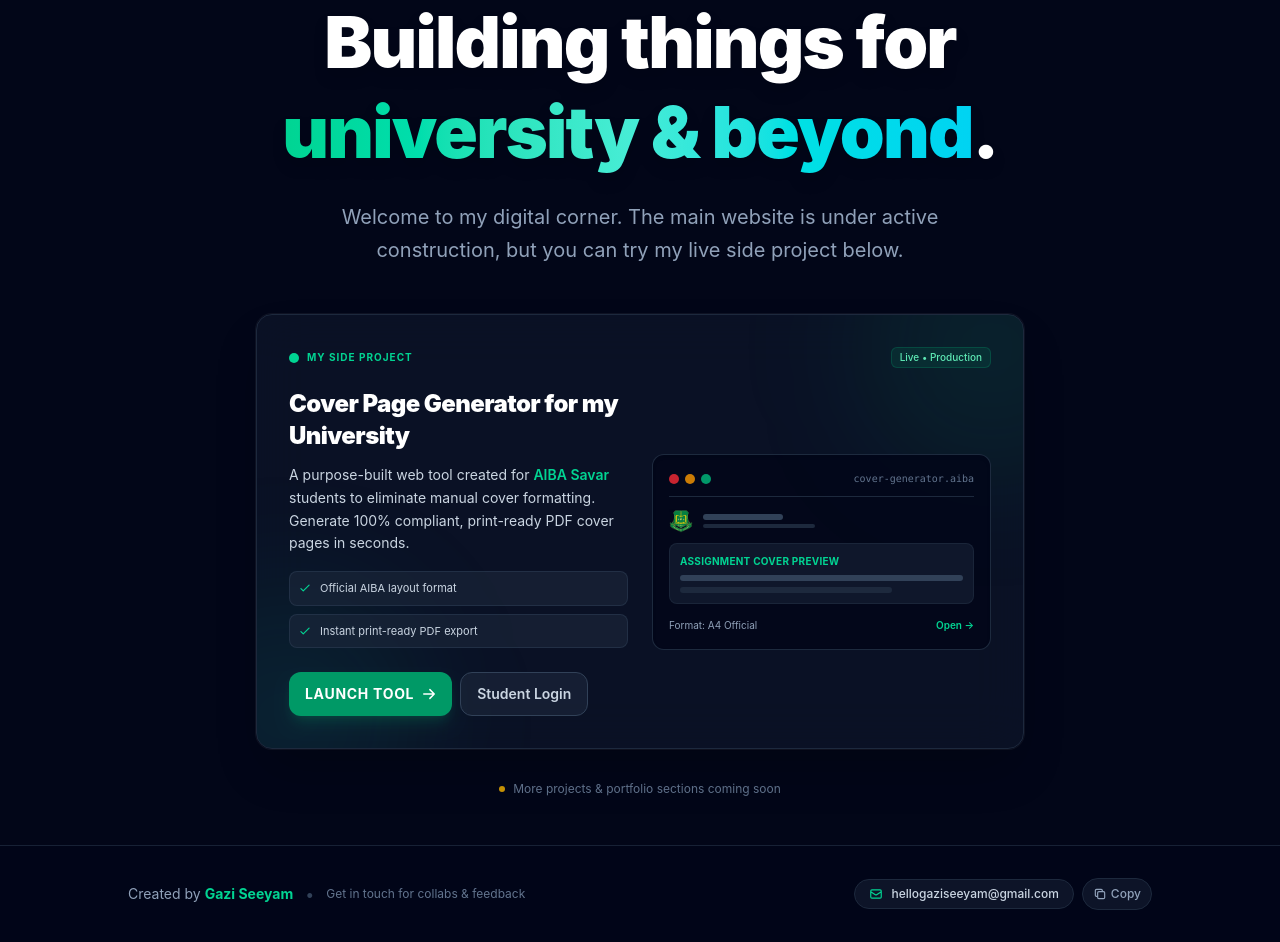
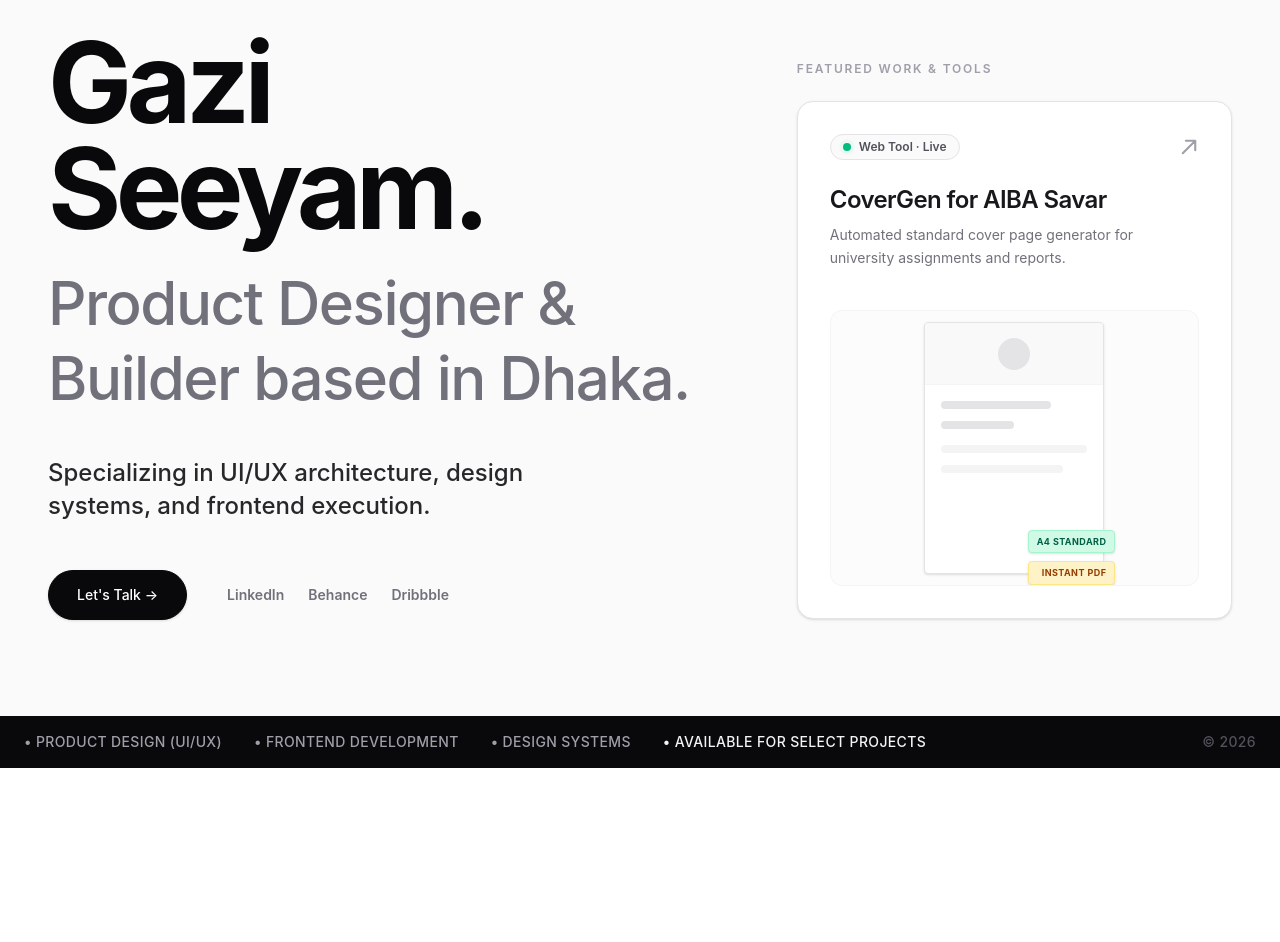
Before and after one commit to gaziseeyam48/aiba-cover-gen, a React (Vite) app: page / in a window 1280 px wide. Shown: the part 160-1102 px from the top of the page. After the commit the page ends 928 px from the top, so only its background shows below. Built offline with nearby package versions, Linux system fonts and the light colour scheme; what @react-pdf/renderer would draw is missing.

Commit message:
Landing page redesigned

```diff
--- a/src/App.jsx
+++ b/src/App.jsx
@@ -180,67 +180,7 @@
   </footer>
 );
 
-// --- LANDING PAGE SPECIFIC FOOTER ---
-const LandingFooter = () => {
-  const [copied, setCopied] = useState(false);
-
-  const handleCopyEmail = () => {
-    navigator.clipboard.writeText('hellogaziseeyam@gmail.com');
-    setCopied(true);
-    setTimeout(() => setCopied(false), 2000);
-  };
-
-  return (
-    <footer className="mt-auto border-t border-slate-800/80 bg-slate-950/80 py-8 px-4 sm:px-6">
-      <div className="mx-auto max-w-5xl flex flex-col sm:flex-row items-center justify-between gap-4 text-center sm:text-left">
-        <div className="flex flex-col sm:flex-row items-center gap-2 sm:gap-3">
-          <p className="text-sm text-slate-400">
-            Created by{' '}
-            <a
-              href="https://gaziseeyam.info"
-              target="_blank"
-              rel="noopener noreferrer"
-              className="font-bold text-emerald-400 hover:text-emerald-300 transition-colors hover:underline"
-            >
-              Gazi Seeyam
-            </a>
-          </p>
-          <span className="hidden sm:inline text-slate-700">&bull;</span>
-          <span className="text-xs text-slate-500">Get in touch for collabs &amp; feedback</span>
-        </div>
-
-        <div className="flex items-center gap-2">
-          <a
-            href="mailto:hellogaziseeyam@gmail.com"
-            className="inline-flex items-center gap-2 rounded-full border border-slate-800 bg-slate-900/90 px-3.5 py-1.5 text-xs font-medium text-slate-300 transition-all hover:border-emerald-500/50 hover:bg-slate-800 hover:text-emerald-300"
-          >
-            <svg className="h-3.5 w-3.5 text-emerald-400" fill="none" viewBox="0 0 24 24" stroke="currentColor" strokeWidth="2">
-              <path strokeLinecap="round" strokeLinejoin="round" d="M3 8l7.89 5.26a2 2 0 002.22 0L21 8M5 19h14a2 2 0 002-2V7a2 2 0 00-2-2H5a2 2 0 00-2 2v10a2 2 0 002 2z" />
-            </svg>
-            <span>hellogaziseeyam@gmail.com</span>
-          </a>
-          <button
-            type="button"
-            onClick={handleCopyEmail}
-            title={copied ? "Copied to clipboard" : "Copy email address"}
-            className="inline-flex items-center justify-center h-8 px-2.5 rounded-full border border-slate-800 bg-slate-900/90 text-xs font-medium text-slate-400 transition-all hover:border-emerald-500/50 hover:bg-slate-800 hover:text-emerald-300 active:scale-95"
-          >
-            {copied ? (
-              <span className="text-emerald-400 font-semibold">Copied!</span>
-            ) : (
-              <span className="flex items-center gap-1">
-                <svg className="h-3.5 w-3.5 text-slate-400" fill="none" viewBox="0 0 24 24" stroke="currentColor" strokeWidth="2">
-                  <path strokeLinecap="round" strokeLinejoin="round" d="M8 16H6a2 2 0 01-2-2V6a2 2 0 012-2h8a2 2 0 012 2v2m-6 12h8a2 2 0 002-2v-8a2 2 0 00-2-2h-8a2 2 0 00-2 2v8a2 2 0 002 2z" />
-                </svg>
-                <span>Copy</span>
-              </span>
-            )}
-          </button>
-        </div>
-      </div>
-    </footer>
-  );
-};
+
 
 // --- STEP 1: LOGIN ---
 const Login = () => {
@@ -1953,148 +1893,131 @@
 const LandingPage = () => {
   const navigate = useNavigate();
   return (
-    <div className="min-h-screen bg-slate-950 text-slate-100 flex flex-col selection:bg-emerald-500 selection:text-slate-950 overflow-x-hidden">
-      {/* Top Under Construction Notice Bar */}
-      <div className="border-b border-amber-500/20 bg-amber-500/10 px-4 py-3 text-center text-sm font-medium text-amber-300 backdrop-blur-sm">
-        <div className="mx-auto flex max-w-6xl items-center justify-center gap-2">
-          <span className="flex h-2.5 w-2.5 rounded-full bg-amber-400 animate-ping" />
-          <span className="font-bold uppercase tracking-wider text-xs bg-amber-500/20 px-2 py-0.5 rounded border border-amber-500/30 text-amber-200 shadow-[0_0_10px_rgba(245,158,11,0.2)]">
-            Under Construction
-          </span>
-          <span className="text-slate-300">
-            This website is currently being built. Check out my featured side project below!
+    <div className="min-h-screen bg-zinc-50 text-zinc-950 font-sans selection:bg-zinc-950 selection:text-zinc-50 flex flex-col">
+      {/* Header */}
+      <header className="w-full px-6 py-6 md:px-12 md:py-8 flex items-center justify-between border-b border-zinc-200/50">
+        <div className="text-xl font-bold tracking-tighter">gaziseeyam.</div>
+        <div className="flex items-center gap-3 text-sm font-medium text-zinc-500">
+          <span className="hidden sm:inline">Live in Dhaka (GMT+6)</span>
+          <span className="relative flex h-2.5 w-2.5">
+            <span className="animate-ping absolute inline-flex h-full w-full rounded-full bg-emerald-400 opacity-75"></span>
+            <span className="relative inline-flex rounded-full h-2.5 w-2.5 bg-emerald-500"></span>
           </span>
         </div>
-      </div>
-
-      <main className="flex-1 flex flex-col items-center justify-center px-4 py-12 sm:px-6 lg:px-8 w-full">
-        {/* Main Hero Header */}
-        <div className="w-full max-w-4xl text-center space-y-6 mb-12">
-          <div className="inline-flex items-center gap-2 rounded-full border border-amber-500/40 bg-amber-500/10 px-5 py-2 text-sm font-semibold text-amber-300 shadow-[0_0_20px_rgba(245,158,11,0.15)]">
-            <span className="h-2 w-2 rounded-full bg-amber-400 animate-pulse" />
-            🚧 Portfolio Under Construction
-          </div>
-
-          <h1 className="text-5xl sm:text-7xl font-black tracking-tight text-white leading-tight drop-shadow-xl">
-            Building things for <br className="hidden sm:inline" />
-            <span className="bg-gradient-to-r from-emerald-400 via-teal-300 to-cyan-400 bg-clip-text text-transparent">
-              university & beyond
-            </span>.
-          </h1>
-
-          <p className="mx-auto max-w-2xl text-lg sm:text-xl text-slate-400 leading-relaxed">
-            Welcome to my digital corner. The main website is under active construction, but you can try my live side project below.
-          </p>
-        </div>
-
-        {/* Featured Side Project Showcase Card */}
-        <div className="w-full max-w-3xl mx-auto relative rounded-2xl border border-slate-800 bg-slate-900/70 p-5 sm:p-8 shadow-2xl backdrop-blur-xl ring-1 ring-white/5 overflow-hidden group">
-          {/* Ambient background glow */}
-          <div className="absolute -top-24 -right-24 h-64 w-64 rounded-full bg-emerald-500/10 blur-3xl pointer-events-none group-hover:bg-emerald-500/20 transition-all duration-700" />
-          <div className="absolute -bottom-24 -left-24 h-64 w-64 rounded-full bg-teal-500/10 blur-3xl pointer-events-none" />
-
-          <div className="relative z-10">
-            <div className="flex flex-wrap items-center justify-between gap-3 mb-5">
-              <div className="flex items-center gap-2">
-                <span className="flex h-2.5 w-2.5 rounded-full bg-emerald-400" />
-                <span className="text-[10px] font-bold uppercase tracking-widest text-emerald-400">My Side Project</span>
+      </header>
+
+      {/* Main Content Area - Asymmetric 2-Column Desktop Grid */}
+      <main className="flex-1 w-full max-w-7xl mx-auto px-6 py-12 md:px-12 md:py-20 lg:py-24">
+        <div className="flex flex-col lg:flex-row gap-16 lg:gap-24 items-start">
+
+          {/* Left Column (60%) */}
+          <div className="w-full lg:w-[60%] flex flex-col justify-center">
+            <h1 className="text-6xl sm:text-7xl lg:text-[7rem] font-bold tracking-tighter leading-[0.95] text-zinc-950 mb-8 lg:mb-10">
+              Gazi Seeyam.<br />
+              <span className="font-medium text-zinc-500 text-4xl sm:text-5xl lg:text-6xl tracking-tight leading-tight block mt-4 lg:mt-6">
+                Product Designer &amp; Builder based in Dhaka.
+              </span>
+            </h1>
+
+            <p className="text-xl md:text-2xl text-zinc-800 leading-snug font-light max-w-xl mb-12">
+              <strong className="font-medium">Specializing in UI/UX architecture, design systems, and frontend execution.</strong>
+            </p>
+
+            {/* Quick Action Bar */}
+            <div className="flex flex-col sm:flex-row items-start sm:items-center gap-6 sm:gap-10">
+              <a
+                href="mailto:hellogaziseeyam@gmail.com"
+                className="rounded-full border border-zinc-950 bg-zinc-950 px-7 py-3.5 text-sm font-medium text-white transition-all hover:bg-zinc-800 hover:scale-[1.02] shadow-sm"
+              >
+                Let's Talk &rarr;
+              </a>
+
+              <ul className="flex flex-wrap items-center gap-6 text-sm font-semibold text-zinc-500">
+                <li>
+                  <a href="https://www.linkedin.com/in/gaziseeyam/" target="_blank" rel="noreferrer" className="hover:text-zinc-950 hover:underline underline-offset-4 decoration-zinc-300 transition-all">LinkedIn</a>
+                </li>
+                <li>
+                  <a href="https://www.behance.net/hellogaziseeyam" target="_blank" rel="noreferrer" className="hover:text-zinc-950 hover:underline underline-offset-4 decoration-zinc-300 transition-all">Behance</a>
+                </li>
+                <li>
+                  <a href="https://dribbble.com/gaziseeyam" target="_blank" rel="noreferrer" className="hover:text-zinc-950 hover:underline underline-offset-4 decoration-zinc-300 transition-all">Dribbble</a>
+                </li>
+              </ul>
+            </div>
+          </div>
+
+          {/* Right Column (40%) */}
+          <div className="w-full lg:w-[40%] flex flex-col pt-4 lg:pt-8">
+            <h3 className="text-xs font-semibold text-zinc-400 uppercase tracking-[0.15em] mb-6">
+              Featured Work &amp; Tools
+            </h3>
+
+            {/* Beautiful Project Card */}
+            <div
+              onClick={() => navigate('/cover-generator')}
+              className="group cursor-pointer rounded-2xl border border-zinc-200 bg-white p-6 md:p-8 transition-all duration-300 hover:border-zinc-900 shadow-sm hover:shadow-md hover:-translate-y-1 flex flex-col gap-6"
+            >
+              <div className="flex items-center justify-between">
+                <span className="inline-flex items-center gap-2 rounded-full border border-zinc-200 bg-zinc-50 px-3 py-1 text-xs font-semibold text-zinc-600">
+                  <span className="relative flex h-2 w-2">
+                    <span className="animate-ping absolute inline-flex h-full w-full rounded-full bg-emerald-400 opacity-75"></span>
+                    <span className="relative inline-flex rounded-full h-2 w-2 bg-emerald-500"></span>
+                  </span>
+                  Web Tool &middot; Live
+                </span>
+                <span className="text-zinc-400 group-hover:text-zinc-900 transition-colors">
+                  <svg className="h-5 w-5" fill="none" viewBox="0 0 24 24" stroke="currentColor" strokeWidth="2.5"><path strokeLinecap="round" strokeLinejoin="round" d="M4.5 19.5l15-15m0 0H8.25m11.25 0v11.25" /></svg>
+                </span>
               </div>
-              <span className="inline-flex items-center rounded-md bg-emerald-500/10 border border-emerald-500/20 px-2 py-0.5 text-[10px] font-medium text-emerald-300">
-                Live &bull; Production
-              </span>
-            </div>
-
-            <div className="grid grid-cols-1 md:grid-cols-2 gap-6 items-center">
-              <div className="space-y-3 text-left">
-                <h2 className="text-xl sm:text-2xl font-black text-white tracking-tight">
-                  Cover Page Generator for my University
-                </h2>
-                <p className="text-xs sm:text-sm text-slate-300 leading-relaxed">
-                  A purpose-built web tool created for <strong className="text-emerald-400 font-semibold">AIBA Savar</strong> students to eliminate manual cover formatting. Generate 100% compliant, print-ready PDF cover pages in seconds.
+
+              <div className="space-y-2">
+                <h4 className="text-2xl font-semibold text-zinc-900 tracking-tight">CoverGen for AIBA Savar</h4>
+                <p className="text-zinc-500 text-sm leading-relaxed">
+                  Automated standard cover page generator for university assignments and reports.
                 </p>
-
-                {/* Feature Highlights */}
-                <div className="grid grid-cols-1 gap-2 pt-1">
-                  <div className="flex items-center gap-2 text-[11px] text-slate-300 bg-slate-800/60 border border-slate-700/50 rounded-lg p-2">
-                    <svg className="h-3.5 w-3.5 text-emerald-400 shrink-0" fill="none" viewBox="0 0 24 24" stroke="currentColor" strokeWidth="2"><path strokeLinecap="round" strokeLinejoin="round" d="M5 13l4 4L19 7" /></svg>
-                    <span>Official AIBA layout format</span>
+              </div>
+
+              {/* Visual Mock Element (Miniature Document) */}
+              <div className="mt-4 w-full aspect-[4/3] rounded-xl border border-zinc-100 bg-zinc-50/50 flex items-center justify-center p-6 relative overflow-hidden group-hover:bg-zinc-50 transition-colors">
+                <div className="w-full max-w-[180px] aspect-[1/1.4] bg-white border border-zinc-200 shadow-sm rounded flex flex-col relative group-hover:shadow-md group-hover:-translate-y-2 transition-all duration-500 ease-out">
+                  {/* Mock Doc Header */}
+                  <div className="w-full h-1/4 bg-zinc-100/50 border-b border-zinc-100 flex items-center justify-center">
+                    <div className="w-8 h-8 rounded-full bg-zinc-200"></div>
                   </div>
-                  <div className="flex items-center gap-2 text-[11px] text-slate-300 bg-slate-800/60 border border-slate-700/50 rounded-lg p-2">
-                    <svg className="h-3.5 w-3.5 text-emerald-400 shrink-0" fill="none" viewBox="0 0 24 24" stroke="currentColor" strokeWidth="2"><path strokeLinecap="round" strokeLinejoin="round" d="M5 13l4 4L19 7" /></svg>
-                    <span>Instant print-ready PDF export</span>
+                  {/* Mock Doc Lines */}
+                  <div className="flex-1 p-4 space-y-3">
+                    <div className="w-3/4 h-2 rounded bg-zinc-200"></div>
+                    <div className="w-1/2 h-2 rounded bg-zinc-200"></div>
+                    <div className="w-full h-2 rounded bg-zinc-100 mt-4"></div>
+                    <div className="w-5/6 h-2 rounded bg-zinc-100"></div>
                   </div>
-                </div>
-
-                <div className="flex flex-col sm:flex-row items-stretch sm:items-center gap-2 pt-3">
-                  <button
-                    onClick={() => {
-                      trackEvent('landing_cta_click');
-                      navigate('/cover-generator');
-                    }}
-                    className="group inline-flex min-h-[44px] items-center justify-center gap-2 rounded-xl bg-emerald-600 px-4 py-2.5 text-xs sm:text-sm font-bold uppercase tracking-wider text-white shadow-lg shadow-emerald-600/20 transition-all hover:bg-emerald-500 hover:shadow-emerald-500/30 active:scale-[0.98] w-full sm:w-auto"
-                  >
-                    <span>Launch Tool</span>
-                    <svg className="h-3.5 w-3.5 transition-transform group-hover:translate-x-1" fill="none" viewBox="0 0 24 24" stroke="currentColor" strokeWidth="2.5">
-                      <path strokeLinecap="round" strokeLinejoin="round" d="M13.5 4.5L21 12m0 0l-7.5 7.5M21 12H3" />
-                    </svg>
-                  </button>
-                  <button
-                    onClick={() => navigate('/cover-generator/login')}
-                    className="inline-flex min-h-[44px] items-center justify-center gap-2 rounded-xl border border-slate-700 bg-slate-800/60 px-4 py-2.5 text-xs sm:text-sm font-semibold text-slate-300 transition-all hover:border-slate-600 hover:bg-slate-800 hover:text-white w-full sm:w-auto"
-                  >
-                    Student Login
-                  </button>
-                </div>
-              </div>
-
-              {/* Visual Mini Preview Graphic */}
-              <div className="flex flex-col items-center justify-center">
-                <div
-                  onClick={() => navigate('/cover-generator')}
-                  className="cursor-pointer w-full rounded-xl border border-slate-700/60 bg-slate-950/80 p-4 shadow-inner transition-transform hover:scale-[1.02] group-hover:border-emerald-500/40"
-                >
-                  <div className="flex items-center justify-between border-b border-slate-800 pb-2.5 mb-3">
-                    <div className="flex items-center gap-1.5">
-                      <div className="h-2.5 w-2.5 rounded-full bg-red-500/80" />
-                      <div className="h-2.5 w-2.5 rounded-full bg-amber-500/80" />
-                      <div className="h-2.5 w-2.5 rounded-full bg-emerald-500/80" />
-                    </div>
-                    <span className="text-[10px] font-mono text-slate-500">cover-generator.aiba</span>
-                  </div>
-
-                  <div className="space-y-2.5 text-left">
-                    <div className="flex items-center gap-2.5">
-                      <img src="/aibalogo.png" alt="AIBA Logo" className="h-6 w-6 object-contain" />
-                      <div>
-                        <div className="h-1.5 w-20 bg-slate-700 rounded" />
-                        <div className="h-1 w-28 bg-slate-800 rounded mt-1" />
-                      </div>
-                    </div>
-                    <div className="rounded-lg bg-slate-900 p-2.5 border border-slate-800/80 space-y-1.5">
-                      <div className="text-[10px] font-bold text-emerald-400 uppercase tracking-wide">Assignment Cover Preview</div>
-                      <div className="h-1.5 w-full bg-slate-700 rounded" />
-                      <div className="h-1.5 w-3/4 bg-slate-800 rounded" />
-                    </div>
-                    <div className="flex items-center justify-between pt-1 text-[10px] text-slate-400">
-                      <span>Format: A4 Official</span>
-                      <span className="font-semibold text-emerald-400 group-hover:underline">Open &rarr;</span>
-                    </div>
+                  {/* Floating badges on mock */}
+                  <div className="absolute -bottom-3 -right-3 flex flex-col gap-2 scale-90 sm:scale-100">
+                    <span className="shadow-sm rounded bg-emerald-100 border border-emerald-200 text-emerald-800 text-[9px] font-bold px-2 py-1 uppercase tracking-wider">A4 Standard</span>
+                    <span className="shadow-sm rounded bg-amber-100 border border-amber-200 text-amber-800 text-[9px] font-bold px-2 py-1 uppercase tracking-wider text-right">Instant PDF</span>
                   </div>
                 </div>
               </div>
-
             </div>
           </div>
-        </div>
-
-        {/* Under Construction Footer Note */}
-        <div className="mt-8 text-center text-xs text-slate-500 flex items-center justify-center gap-2">
-          <span className="h-1.5 w-1.5 rounded-full bg-amber-400/80" />
-          <span>More projects & portfolio sections coming soon</span>
+
         </div>
       </main>
 
-      <LandingFooter />
+      {/* Bottom Accent Strip (Editorial Marquee) */}
+      <footer className="w-full mt-auto bg-zinc-950 text-zinc-400 py-4 px-6 overflow-hidden">
+        <div className="max-w-7xl mx-auto flex items-center justify-between text-xs sm:text-sm font-medium tracking-wide uppercase">
+          <div className="flex flex-wrap items-center gap-x-4 sm:gap-x-8 gap-y-2">
+            <span>&bull; Product Design (UI/UX)</span>
+            <span className="hidden sm:inline">&bull; Frontend Development</span>
+            <span className="hidden md:inline">&bull; Design Systems</span>
+            <span className="text-zinc-100">&bull; Available for Select Projects</span>
+          </div>
+          <div className="shrink-0 text-zinc-600">
+            &copy; {new Date().getFullYear()}
+          </div>
+        </div>
+      </footer>
     </div>
   );
 };
```
